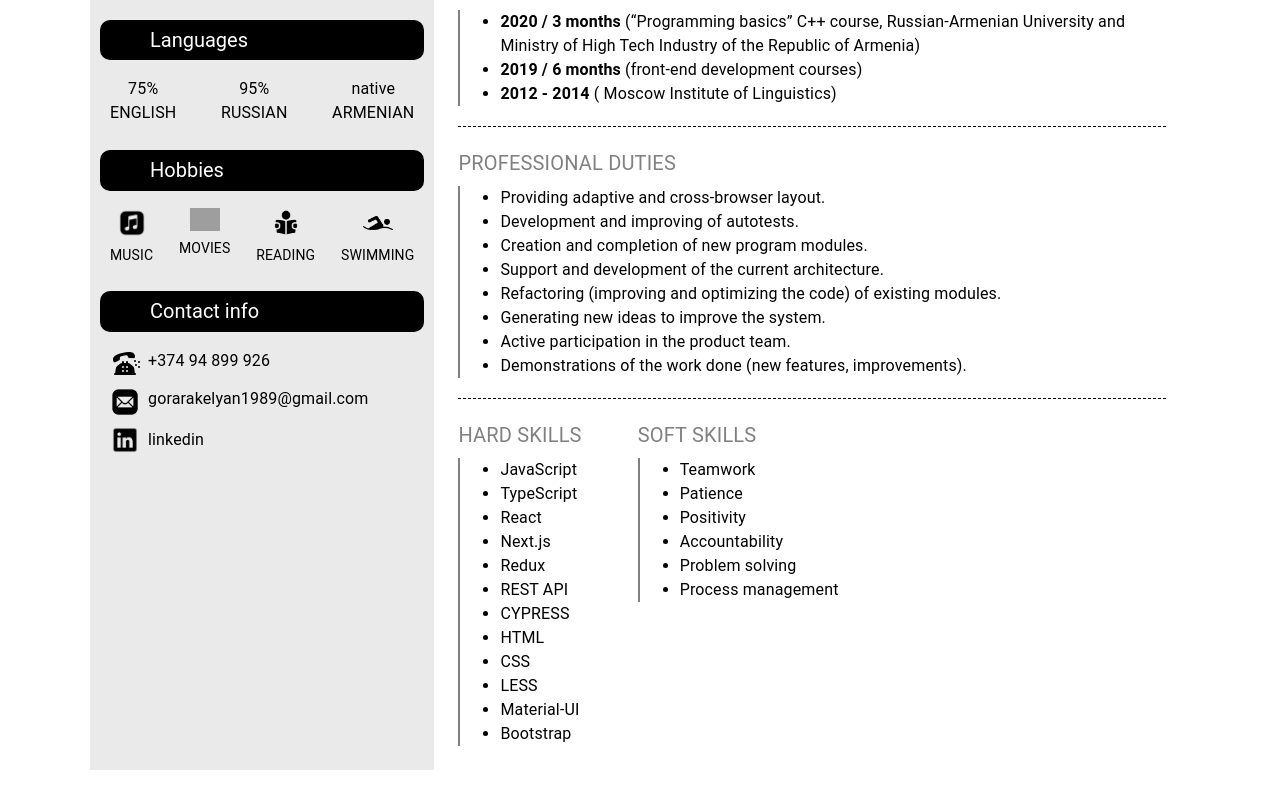
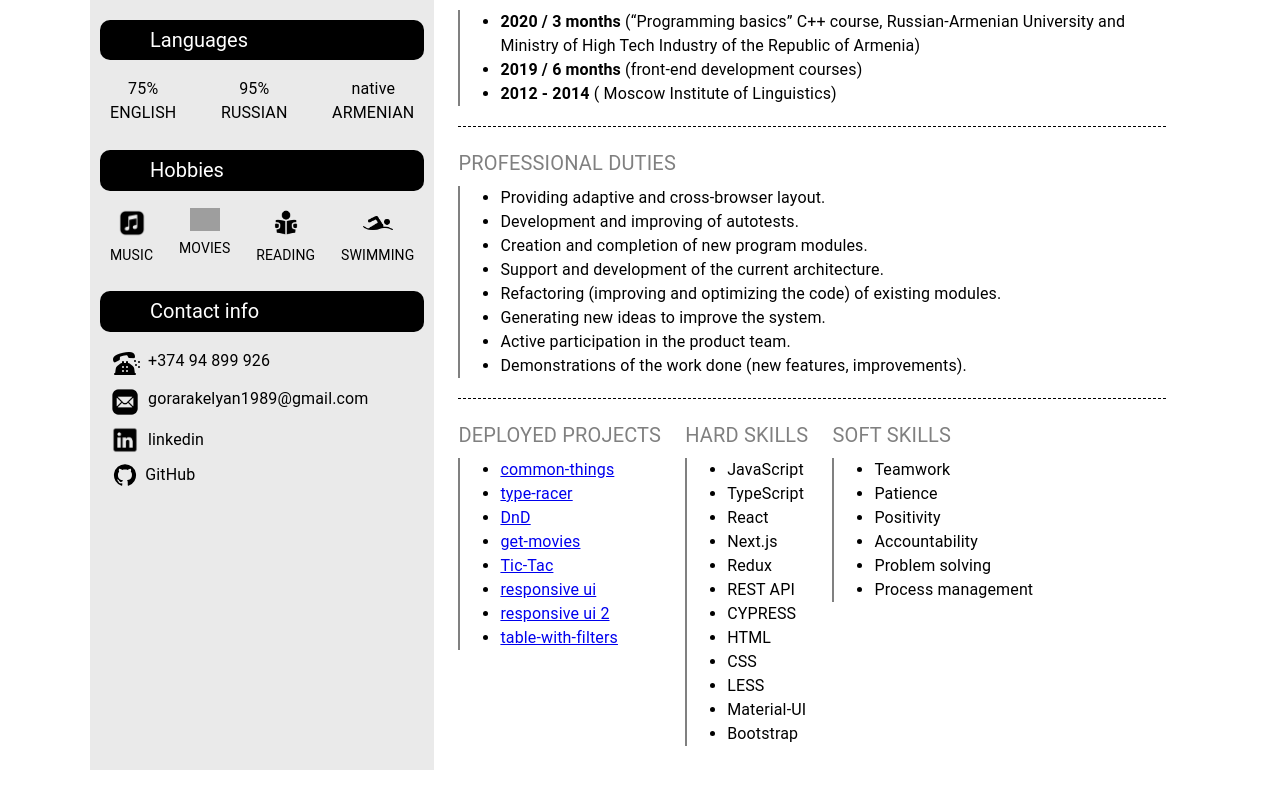
Before and after one commit to AraGor89/cv, a React (Create React App) app: page / in a window 1280 px wide. Shown: the part 506-1306 px from the top of the page. Built offline with nearby package versions, Linux system fonts and the light colour scheme; grey boxes are pictures that could not be loaded.

Commit message:
add projects

```diff
--- a/src/components/contacts/Contacts.jsx
+++ b/src/components/contacts/Contacts.jsx
@@ -4,6 +4,7 @@ import Mailing from "./Mailing";
 import mail from "../../assets/img/mail.png";
 import phone from "../../assets/img/phone.png";
 import logoLin from "../../assets/img/logoLin.png";
+import GitHubIcon from "@mui/icons-material/GitHub";
 
 const Contacts = ({ headingsCss }) => {
   const [open, setOpen] = useState(false);
@@ -87,6 +88,40 @@ const Contacts = ({ headingsCss }) => {
             linkedin
           </Typography>
         </Typography>
+
+        <Tooltip
+          arrow
+          placement="left-start"
+          title={
+            <Typography
+              component="p"
+              sx={{ fontSize: "14px", fontWeight: 600 }}
+            >
+              Dear viewer, please note that these projects were written in
+              purpose of self educating and self entertaining, and do not claim
+              to be a production level code!
+            </Typography>
+          }
+        >
+          <Typography
+            component="div"
+            display="flex"
+            alignItems="center"
+            marginLeft={0.4}
+            marginTop={1}
+          >
+            <GitHubIcon />
+            <Typography
+              marginLeft={1}
+              component="a"
+              target="_blank"
+              href="https://github.com/AraGor89"
+              sx={{ textDecoration: "none", color: "unset" }}
+            >
+              GitHub
+            </Typography>
+          </Typography>
+        </Tooltip>
       </Typography>
     </>
   );
--- a/src/components/skills/Skills.jsx
+++ b/src/components/skills/Skills.jsx
@@ -1,4 +1,4 @@
-import { Typography } from "@mui/material";
+import { Tooltip, Typography } from "@mui/material";
 
 const Skills = () => {
   const softSkills = [
@@ -9,6 +9,7 @@ const Skills = () => {
     "Problem solving",
     "Process management",
   ];
+
   const hardSkills = [
     "JavaScript",
     "TypeScript",
@@ -24,11 +25,73 @@ const Skills = () => {
     "Bootstrap",
   ];
 
+  const gitList = [
+    {
+      projectName: "common-things",
+      url: "https://aragor89.github.io/common-things",
+      description: `Typical tasks implementation, such as
+      sign in/sign up, routing, conditional rendering, create, delete, search, filter... `,
+    },
+    {
+      projectName: "type-racer",
+      url: "https://aragor89.github.io/type-racer",
+      description: "Check out how fast are you typing.",
+    },
+    {
+      projectName: "DnD",
+      url: "https://aragor89.github.io/DnD",
+      description:
+        "Drag and Drop example. From admin`s column add new users, and try DnD from admin column to other.  ",
+    },
+    {
+      projectName: "get-movies",
+      url: "https://aragor89.github.io/get-movies",
+      description:
+        "Search for movies by name. Typical fetching from API (IMDB free api), pagination, responsive, redux... ",
+    },
+    {
+      projectName: "Tic-Tac",
+      url: "https://aragor89.github.io/tic-Tac2",
+      description: "Simple tic-Tac game",
+    },
+    {
+      projectName: "responsive ui",
+      url: "https://aragor89.github.io/technical_task",
+      description: "Just a responsive UI",
+    },
+    {
+      projectName: "responsive ui 2",
+      url: "https://aragor89.github.io/technical-task-2",
+      description: "Just a responsive UI",
+    },
+    {
+      projectName: "table-with-filters",
+      url: "https://aragor89.github.io/table-with-filters",
+      description: "Very simple table with filtration.",
+    },
+  ];
+
   const renderer = (data) => {
     return data.map((item) => {
       return (
-        <Typography component="li" key={item}>
-          {item}
+        <Typography component="li" key={item?.url || item}>
+          {!!item?.url ? (
+            <Tooltip
+              arrow
+              placement="left-start"
+              title={
+                <Typography component="div" sx={{ fontSize: "14px" }}>
+                  <Typography component="span"> {item?.description}</Typography>
+                </Typography>
+              }
+            >
+              <Typography component="a" href={item?.url} target="blank">
+                {item?.projectName}
+              </Typography>
+            </Tooltip>
+          ) : (
+            <Typography component="span">{item}</Typography>
+          )}
         </Typography>
       );
     });
@@ -44,6 +107,17 @@ const Skills = () => {
         <Typography
           sx={{ fontSize: "20px", color: "grey", marginBottom: "8px" }}
         >
+          DEPLOYED PROJECTS
+        </Typography>
+        <Typography component="ul" sx={{ borderLeft: "2px solid grey" }}>
+          {renderer(gitList)}
+        </Typography>
+      </Typography>
+
+      <Typography component="div" marginLeft={3}>
+        <Typography
+          sx={{ fontSize: "20px", color: "grey", marginBottom: "8px" }}
+        >
           HARD SKILLS
         </Typography>
         <Typography component="div" sx={{ borderLeft: "2px solid grey" }}>
@@ -51,7 +125,7 @@ const Skills = () => {
         </Typography>
       </Typography>
 
-      <Typography component="div" marginLeft={7}>
+      <Typography component="div" marginLeft={3}>
         <Typography
           sx={{ fontSize: "20px", color: "grey", marginBottom: "8px" }}
         >
```
